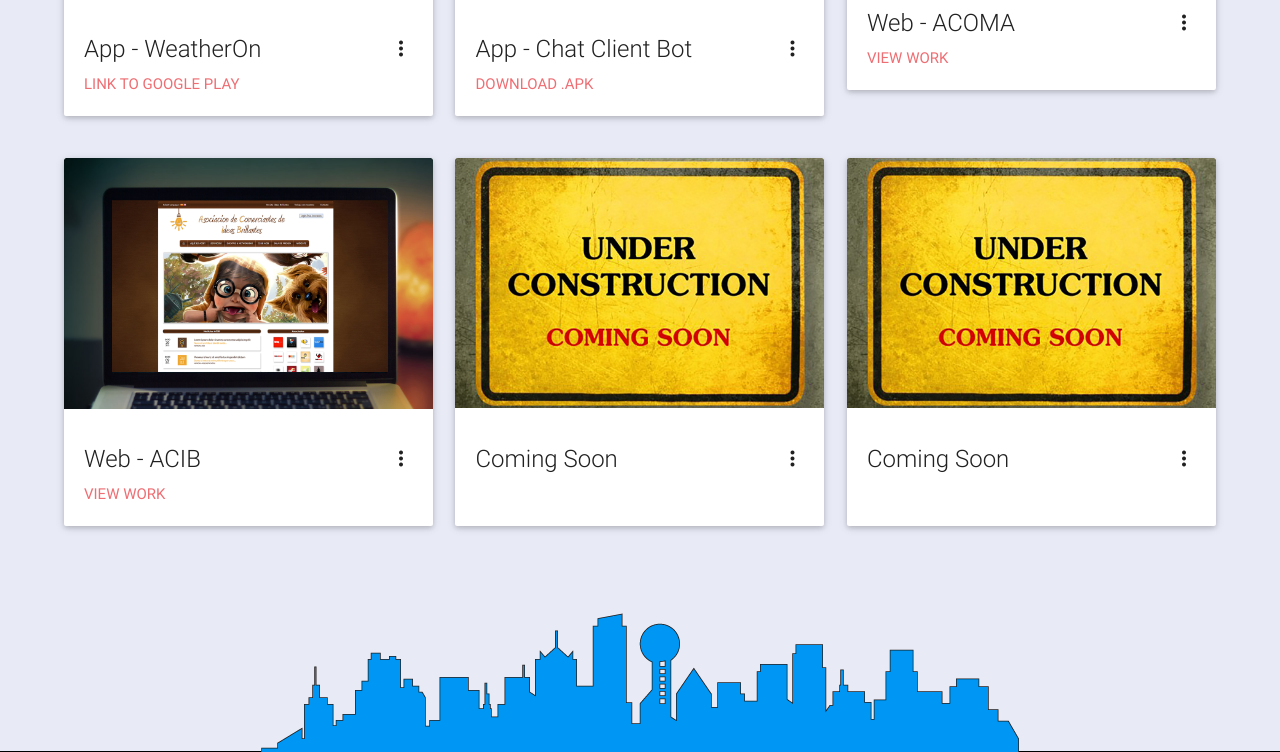
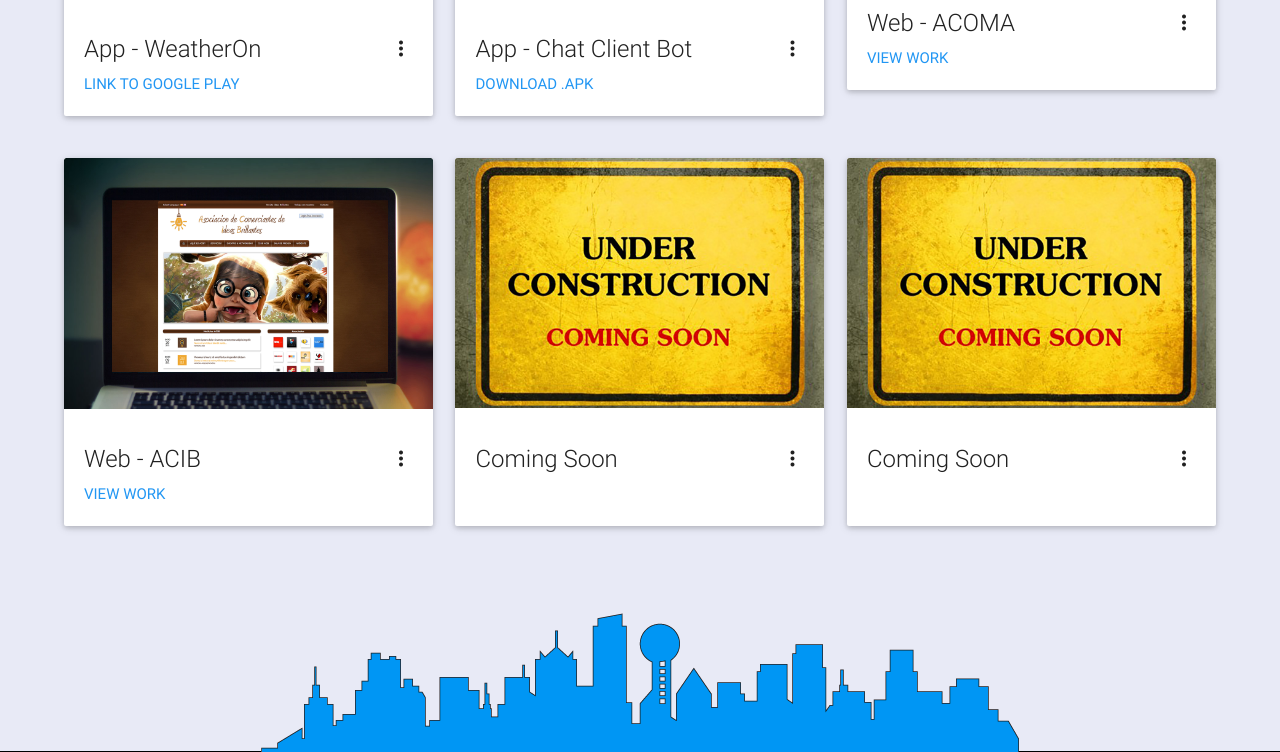
Before and after one commit to xabertum/xabertum.github.io, a PHP site: page / in a window 1280 px wide. Shown: the part 1582-2334 px from the top of the page. Run offline with PHP 8.4, Linux system fonts and the light colour scheme; some libraries are stand-ins or nearby versions.

Commit message:
minor style changes

```diff
--- a/css/style.css
+++ b/css/style.css
@@ -70,7 +70,7 @@
     font-size: 7rem;
     display: block;
 }
-.card-content a {color: #ee6e73;}
+.card-content a {color: #2196F3;}
 
 .card-content a:hover {color: #ee6e73;}
 
```
